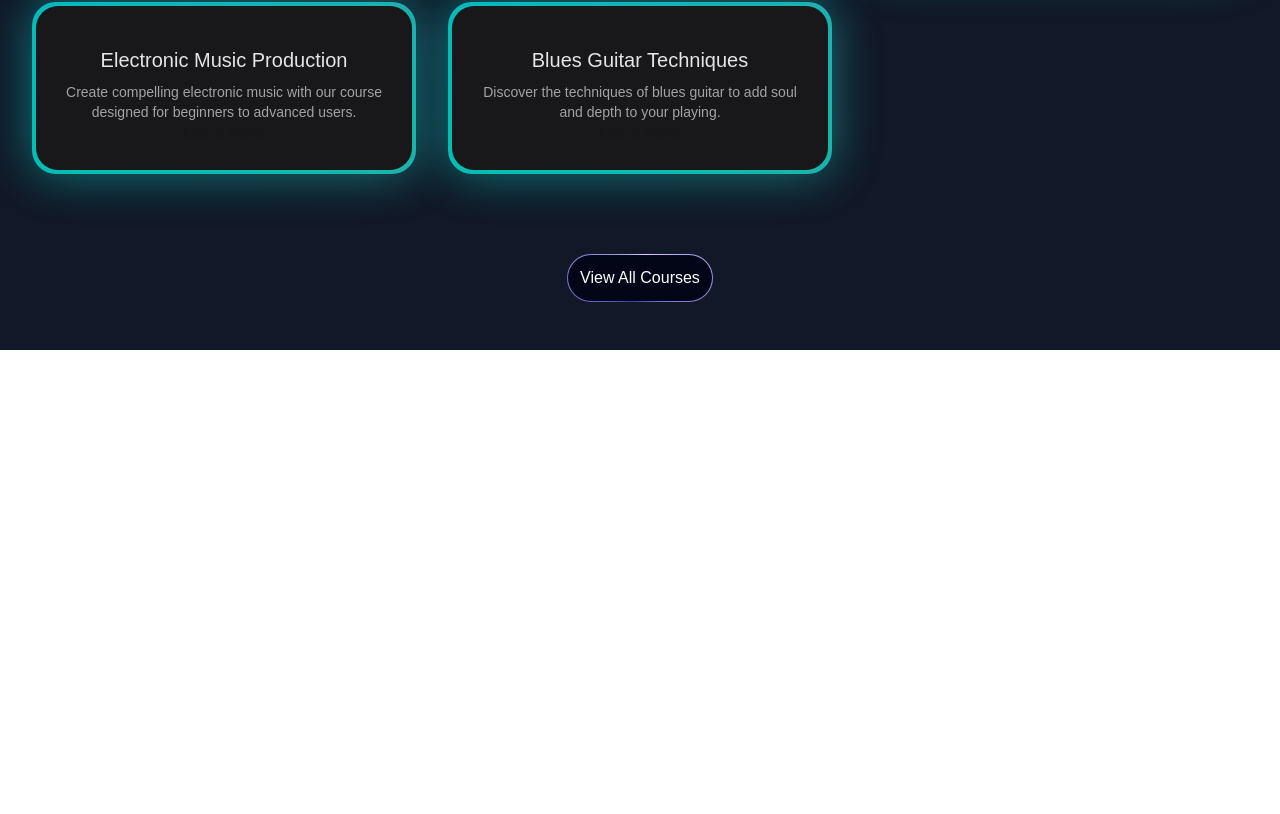
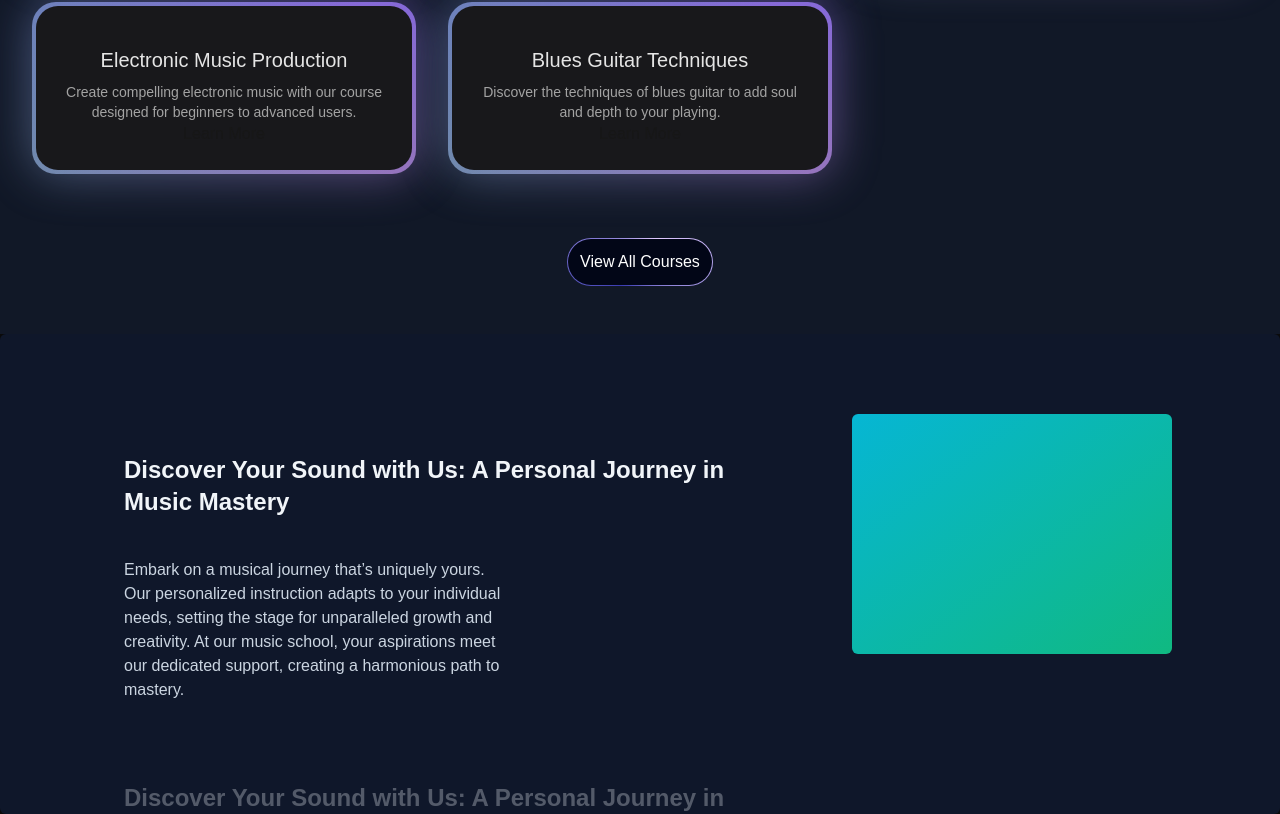
Before and after one commit to Pankaj086/Music-NextJs-Project, a Next.js app: page / in a window 1280 px wide. Shown: the part 1022-1836 px from the top of the page. Before the commit the page ends 1372 px from the top, so only its background shows below. Built offline with nearby package versions, Linux system fonts and the light colour scheme.

Commit message:
Added WhyChooseUs Section and removed default scroller

```diff
--- a/src/app/page.tsx
+++ b/src/app/page.tsx
@@ -1,11 +1,13 @@
 import FeaturedCourses from "@/components/FeaturedCourses";
 import HeroSection from "@/components/HeroSection";
+import WhyChooseUs from "@/components/WhyChooseUs";
 
 export default function Home() {
   return (
     <main className="min-h-screen bg-black/[0.96] antialiased bg-grid-white/[0.02]">
       <HeroSection/>
       <FeaturedCourses/>
+      <WhyChooseUs/>
     </main>
   );
 }
--- a/src/components/FeaturedCourses.tsx
+++ b/src/components/FeaturedCourses.tsx
@@ -49,7 +49,7 @@ const FeaturedCourses = () => {
                 </div>
             </div>
 
-            <div className="mt-20 text-center">
+            <div className="mt-16 text-center">
                 <Link href={'/courses'}>
                 <button className="relative inline-flex h-12 overflow-hidden rounded-full p-[1px] focus:outline-none focus:ring-2 focus:ring-slate-400 focus:ring-offset-2 focus:ring-offset-slate-50">
                     <span className="absolute inset-[-1000%] animate-[spin_2s_linear_infinite] bg-[conic-gradient(from_90deg_at_50%_50%,#E2CBFF_0%,#393BB2_50%,#E2CBFF_100%)]" />
--- /dev/null
+++ b/src/components/WhyChooseUs.tsx
@@ -0,0 +1,16 @@
+"use client";
+import musicSchoolContent from "../data/musicChooseData";
+import { StickyScroll } from "./ui/sticky-scroll-reveal";
+
+const WhyChooseUs = () => {
+
+    // console.log(content);
+
+    return (
+        <div>
+            <StickyScroll content={musicSchoolContent}/>
+        </div>
+    )
+}
+
+export default WhyChooseUs;
--- /dev/null
+++ b/src/components/ui/sticky-scroll-reveal.tsx
@@ -0,0 +1,112 @@
+"use client";
+import React, { useEffect, useRef, useState } from "react";
+import { useMotionValueEvent, useScroll } from "framer-motion";
+import { motion } from "framer-motion";
+import { cn } from "@/lib/utils";
+
+export const StickyScroll = ({
+    content,
+    contentClassName,
+    }: {
+    content: {
+        title: string;
+        description: string;
+        content?: React.ReactNode | any;
+    }[];
+    contentClassName?: string;
+    }) => {
+    const [activeCard, setActiveCard] = React.useState(0);
+    const ref = useRef<any>(null);
+    const { scrollYProgress } = useScroll({
+        // uncomment line 22 and comment line 23 if you DONT want the overflow container and want to have it change on the entire page scroll
+        // target: ref
+        container: ref,
+        offset: ["start start", "end start"],
+    });
+    const cardLength = content.length;
+
+    useMotionValueEvent(scrollYProgress, "change", (latest) => {
+        const cardsBreakpoints = content.map((_, index) => index / cardLength);
+        const closestBreakpointIndex = cardsBreakpoints.reduce(
+        (acc, breakpoint, index) => {
+            const distance = Math.abs(latest - breakpoint);
+            if (distance < Math.abs(latest - cardsBreakpoints[acc])) {
+            return index;
+            }
+            return acc;
+        },
+        0
+        );
+        setActiveCard(closestBreakpointIndex);
+    });
+
+    const backgroundColors = [
+        "var(--slate-900)",
+        "var(--black)",
+        "var(--neutral-900)",
+    ];
+    const linearGradients = [
+        "linear-gradient(to bottom right, var(--cyan-500), var(--emerald-500))",
+        "linear-gradient(to bottom right, var(--pink-500), var(--indigo-500))",
+        "linear-gradient(to bottom right, var(--orange-500), var(--yellow-500))",
+    ];
+
+    const [backgroundGradient, setBackgroundGradient] = useState(
+        linearGradients[0]
+    );
+
+    useEffect(() => {
+        setBackgroundGradient(linearGradients[activeCard % linearGradients.length]);
+    }, [activeCard]);
+
+    return (
+        <motion.div
+        animate={{
+            backgroundColor: backgroundColors[activeCard % backgroundColors.length],
+        }}
+        className="h-[30rem] overflow-y-auto flex justify-center relative space-x-10 rounded-md p-10 [&::-webkit-scrollbar]:hidden [-ms-overflow-style:none] [scrollbar-width:none]"
+        ref={ref}
+        >
+        <div className="div relative flex items-start px-4">
+            <div className="max-w-2xl">
+            {content.map((item, index) => (
+                <div key={item.title + index} className="my-20">
+                <motion.h2
+                    initial={{
+                    opacity: 0,
+                    }}
+                    animate={{
+                    opacity: activeCard === index ? 1 : 0.3,
+                    }}
+                    className="text-2xl font-bold text-slate-100"
+                >
+                    {item.title}
+                </motion.h2>
+                <motion.p
+                    initial={{
+                    opacity: 0,
+                    }}
+                    animate={{
+                    opacity: activeCard === index ? 1 : 0.3,
+                    }}
+                    className="text-kg text-slate-300 max-w-sm mt-10"
+                >
+                    {item.description}
+                </motion.p>
+                </div>
+            ))}
+            <div className="h-40" />
+            </div>
+        </div>
+        <div
+            style={{ background: backgroundGradient }}
+            className={cn(
+            "hidden lg:block h-60 w-80 rounded-md bg-white sticky top-10 overflow-hidden",
+            contentClassName
+            )}
+        >
+            {content[activeCard].content ?? null}
+        </div>
+        </motion.div>
+    );
+};
--- /dev/null
+++ b/src/data/musicChooseData.ts
@@ -0,0 +1,34 @@
+const musicSchoolContent = [
+    {
+        title: "Discover Your Sound with Us: A Personal Journey in Music Mastery",
+        description:
+            "Embark on a musical journey that’s uniquely yours. Our personalized instruction adapts to your individual needs, setting the stage for unparalleled growth and creativity. At our music school, your aspirations meet our dedicated support, creating a harmonious path to mastery.",
+    },
+    {
+        title: "Discover Your Sound with Us: A Personal Journey in Music Mastery",
+        description:
+            "Embark on a musical journey that’s uniquely yours. Our personalized instruction adapts to your individual needs, setting the stage for unparalleled growth and creativity. At our music school, your aspirations meet our dedicated support, creating a harmonious path to mastery.",
+    },
+    {
+        title: "Discover Your Sound with Us: A Personal Journey in Music Mastery",
+        description:
+            "Embark on a musical journey that’s uniquely yours. Our personalized instruction adapts to your individual needs, setting the stage for unparalleled growth and creativity. At our music school, your aspirations meet our dedicated support, creating a harmonious path to mastery.",
+    },
+    {
+        title: "Live Feedback & Engagement",
+        description:
+            "Immerse yourself in an interactive learning experience where feedback is immediate, just like real-time changes in a collaborative project. This approach enhances your understanding and mastery of music concepts and performance techniques.",
+    },
+    {
+        title: "Cutting-Edge Curriculum",
+        description:
+            "Our curriculum is continuously updated to include the latest music education trends and technologies, ensuring you’re always learning with the most current and effective methods. Say goodbye to outdated materials and welcome an education that evolves with the industry.",
+    },
+    {
+        title: "Limitless Learning Opportunities",
+        description:
+            "With our expansive resource library and dynamic course offerings, you’ll never find yourself without something new to explore. Our platform provides continuous opportunities for growth, ensuring your musical skills are always advancing.",
+    },
+];
+
+export default musicSchoolContent;
```
